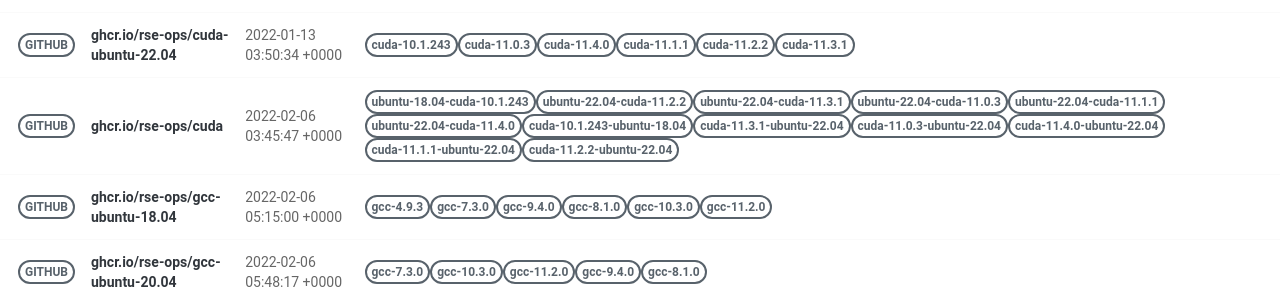
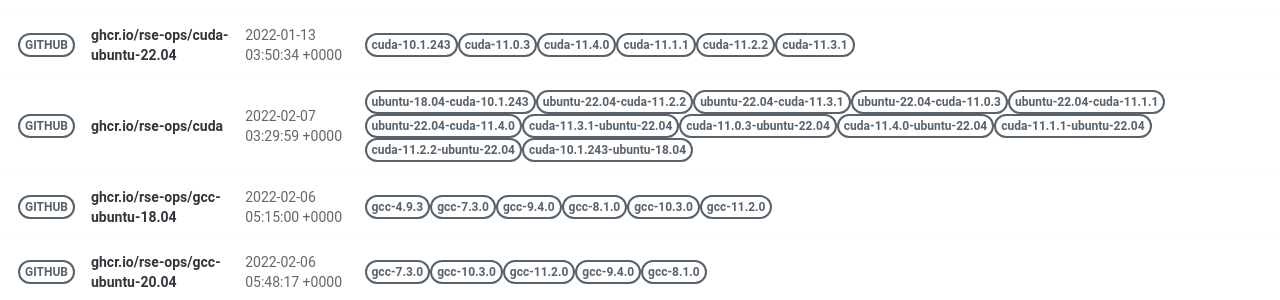
Before and after one commit to rse-ops/docker-images, a Jekyll site: the page built from pages/index.md, in a window 1280 px wide. Shown: the part 417-717 px from the top of the page. Built offline with Jekyll 4.4.1, drawn with Linux system fonts in a browser that asks for light colours; nearby versions of some CDN libraries.

Commit message:
Automated push to update library 2022-02-07

```diff
--- a/_library/ghcr.io-rse-ops-cuda.md
+++ b/_library/ghcr.io-rse-ops-cuda.md
@@ -1,7 +1,7 @@
 ---
 layout: container
 name: ghcr.io/rse-ops/cuda
-updated_at: 2022-02-06 03:45:47.332005
+updated_at: 2022-02-07 03:29:59.543987
 
 
 container_url: https://github.com/orgs/rse-ops/packages/container/package/cuda
```
Also changed, not shown: other parts of _library/ghcr.io-rse-ops-cuda.md (+3 -3 lines).
